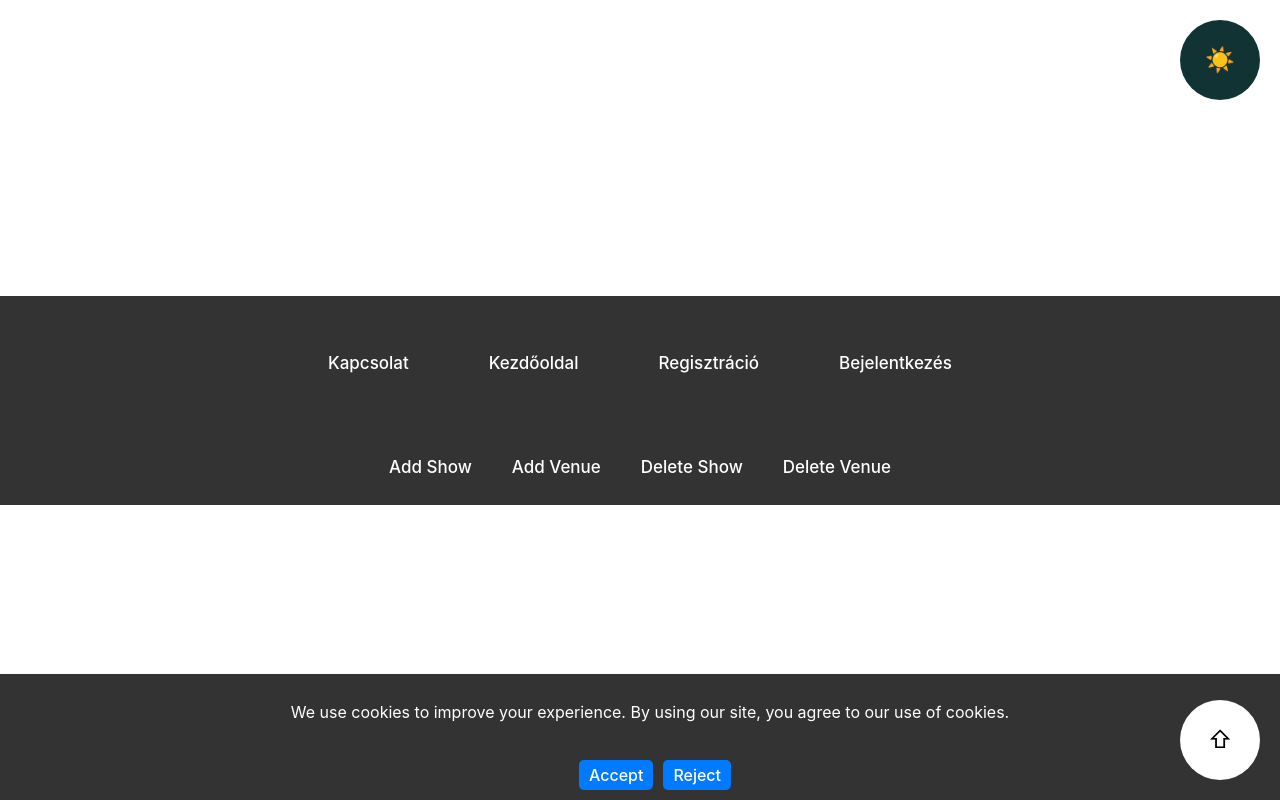
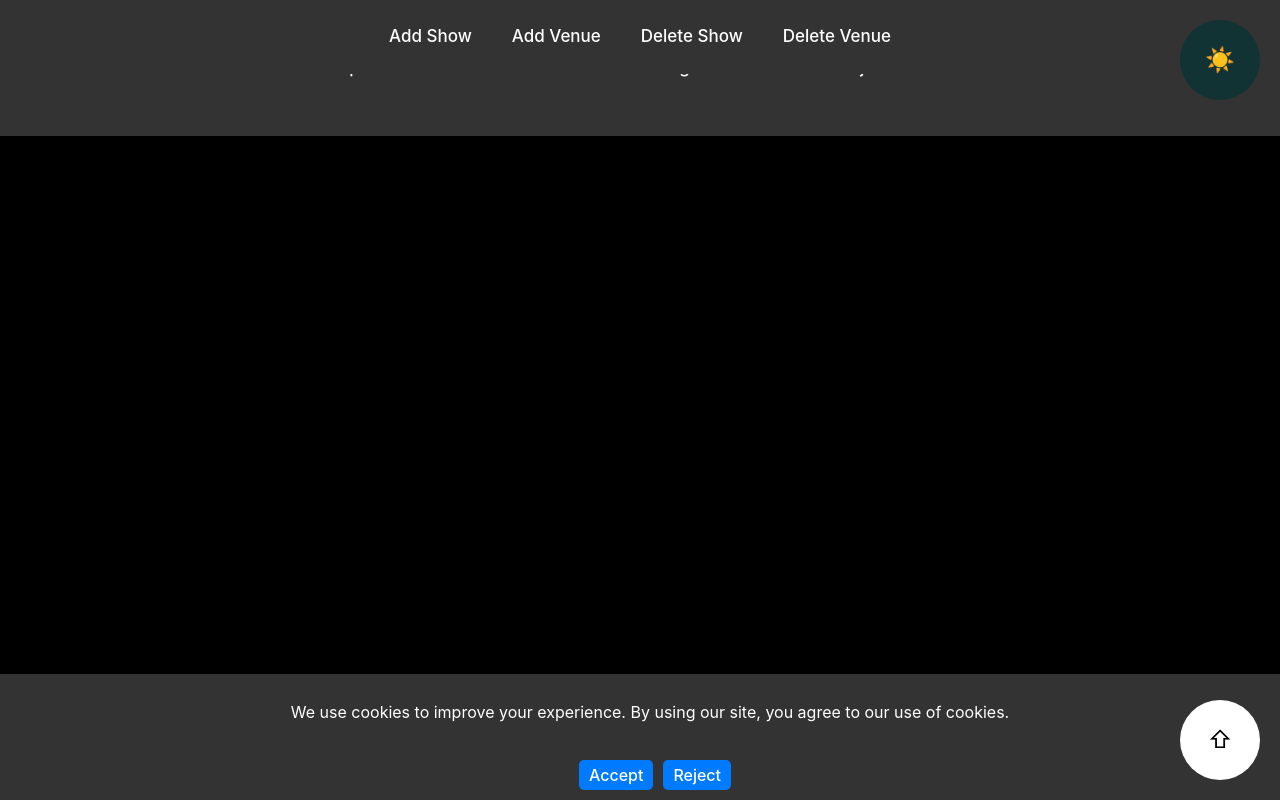
Before and after one commit to Klaci00/movies, a React (Vite) app in the folder frontend/movies-front/: page /administration in a window 1280 px wide. Built offline with nearby package versions, Linux system fonts and the light colour scheme.

Commit message:
Refined layout for background.

```diff
--- a/frontend/movies-front/src/Cascade Style Sheets/ShowsSlideshow.module.css
+++ b/frontend/movies-front/src/Cascade Style Sheets/ShowsSlideshow.module.css
@@ -1,4 +1,6 @@
 .slideshow {
+    top: 10vh;
+    z-index: 2;
     position: relative;
     width: 100%;
     height: auto;
--- a/frontend/movies-front/src/Cascade Style Sheets/index.css
+++ b/frontend/movies-front/src/Cascade Style Sheets/index.css
@@ -95,7 +95,10 @@ button:focus-visible {
       flex-direction: column;
   }
   .nav {
-      position: relative;
+      z-index: 3;
+      top: 0;
+      width: 100vw;
+      position: fixed;
       background-color: #333;
       overflow: hidden;
       display: flex;
@@ -212,6 +215,7 @@ button:focus-visible {
   }
 
   .routes{
+    z-index: 2;
       display: flex;
       width: 95vw;
       justify-content: center;
@@ -266,3 +270,12 @@ button:focus-visible {
     font-weight: bold;
     text-align: center;
   }
+  .background{
+    z-index: 1;
+    position: fixed;
+    top: 0;
+    left: 0;
+    width: 100vw;
+    height: 100vh;
+    background-color: black;
+  }
--- a/frontend/movies-front/src/Layout/Apps/RoutesApp.jsx
+++ b/frontend/movies-front/src/Layout/Apps/RoutesApp.jsx
@@ -16,11 +16,11 @@ import { getCookie } from "../../Auth/Functions/CookieHandler";
 import ShowsSlideshow from "../../Shows/ShowsSlideShow";
 import { Index } from "../Index";
 
-export const RoutesApp = ({ username, setUsername, setisStaff, isAuth, setIsAuth }) => {
+export const RoutesApp = ({ username, setUsername, setisStaff, isAuth, setIsAuth,darkMode }) => {
 
 
   return <Routes className='routes'>
-    <Route path='/' element={<Index />} />
+    <Route path='/' element={<Index darkMode={darkMode}/>} />
     <Route path='/:id' element={<ListVenues className='listvenues' isAuth={isAuth} />} />
     <Route path=':id/venues/:venueId' element={<VenueDetail />} />
     <Route path='/reservations' element={<Reservations2 username={username} />} />
--- a/frontend/movies-front/src/Layout/Index.jsx
+++ b/frontend/movies-front/src/Layout/Index.jsx
@@ -1,11 +1,11 @@
 import ShowsList from "../Shows/ShowsList";
 import ShowsSlideShow from "../Shows/ShowsSlideShow";
 
-export const Index = () => {
+export const Index = ({darkMode}) => {
     return (
         <div style={{ textAlign: 'center', display: 'flex', flexDirection: 'column', alignItems: 'center' }}>
             <ShowsSlideShow />
-            <ShowsList />
+            <ShowsList darkMode={darkMode} />
         </div>
     );
 };
--- a/frontend/movies-front/src/Layout/Layout.jsx
+++ b/frontend/movies-front/src/Layout/Layout.jsx
@@ -95,10 +95,11 @@ const Layout = () => {
     <Router className='router'>
       <div className='main_screen'>{hideNav ? <button onClick={()=>setHideNav(false)} >Menü</button> :
         <NavApp isAuth={isAuth} setIsAuth={setIsAuth} isAdmin={isAdmin} setIsAdmin={setIsAdmin} username={username} setUserName={setUsername} setShowWarning={setShowWarning} setVisible={setVisible} setHideNav={setHideNav} innerWidth={innerWidth} innerHeight={innerHeight} />}
-        <RoutesApp username={username} setUsername={setUsername} setisStaff={setIsAdmin} isAuth={isAuth} setIsAuth={setIsAuth}/>
+        <RoutesApp username={username} setUsername={setUsername} setisStaff={setIsAdmin} isAuth={isAuth} setIsAuth={setIsAuth} darkMode={darkMode}/>
         <CookieWarning showWarning={showWarning} setShowWarning={setShowWarning} visible={visible} setVisible={setVisible} />
         <JumpUpButton innerWidth={innerWidth} darkMode={darkMode} />
         <DarkModeButton darkMode={darkMode} toggleDarkMode={toggleDarkMode}></DarkModeButton>
+        <div className='background'></div>
       </div>
     </Router>
   );
--- a/frontend/movies-front/src/Shows/ShowsList.jsx
+++ b/frontend/movies-front/src/Shows/ShowsList.jsx
@@ -4,7 +4,7 @@ import { FetchShowsList } from './HTTP/FetchShowsList';
 import { BASE_URL } from '../Settings';
 import styles from './ShowsList.module.css'; // Import the CSS module
 
-const ShowsList = () => {
+const ShowsList = ({darkMode}) => {
   const [shows, setShows] = useState([]);
 
   useEffect(() => {
@@ -12,7 +12,7 @@ const ShowsList = () => {
   }, []);
 
   return (
-    <div className={styles.container}>
+    <div className={`${styles.container} ${!darkMode ? styles.dark : ''}`}>
       {shows.map(show => (
         <div key={show.id} className={styles.show}>
           <h2 className={styles.textinmiddle}>
--- a/frontend/movies-front/src/Shows/ShowsList.module.css
+++ b/frontend/movies-front/src/Shows/ShowsList.module.css
@@ -1,12 +1,21 @@
+
 .container {
+    z-index: 2;
     position: relative;
     top: 80vh;
     padding: 20px;
-    background-color: #f9f9f9;
     border-radius: 10px;
     box-shadow: 0 4px 8px rgba(0, 0, 0, 0.1);
     margin: 20px auto;
     max-width: 800px;
+    transition: all 0.5s;
+    background-color: #f9f9f9;
+    color: black;
+}
+
+.container.dark {
+    background-color: black;
+    color: white;
 }
 
 .show {
```
Also changed, not shown: 1 other file (tests, documents, lock files or other folders).
